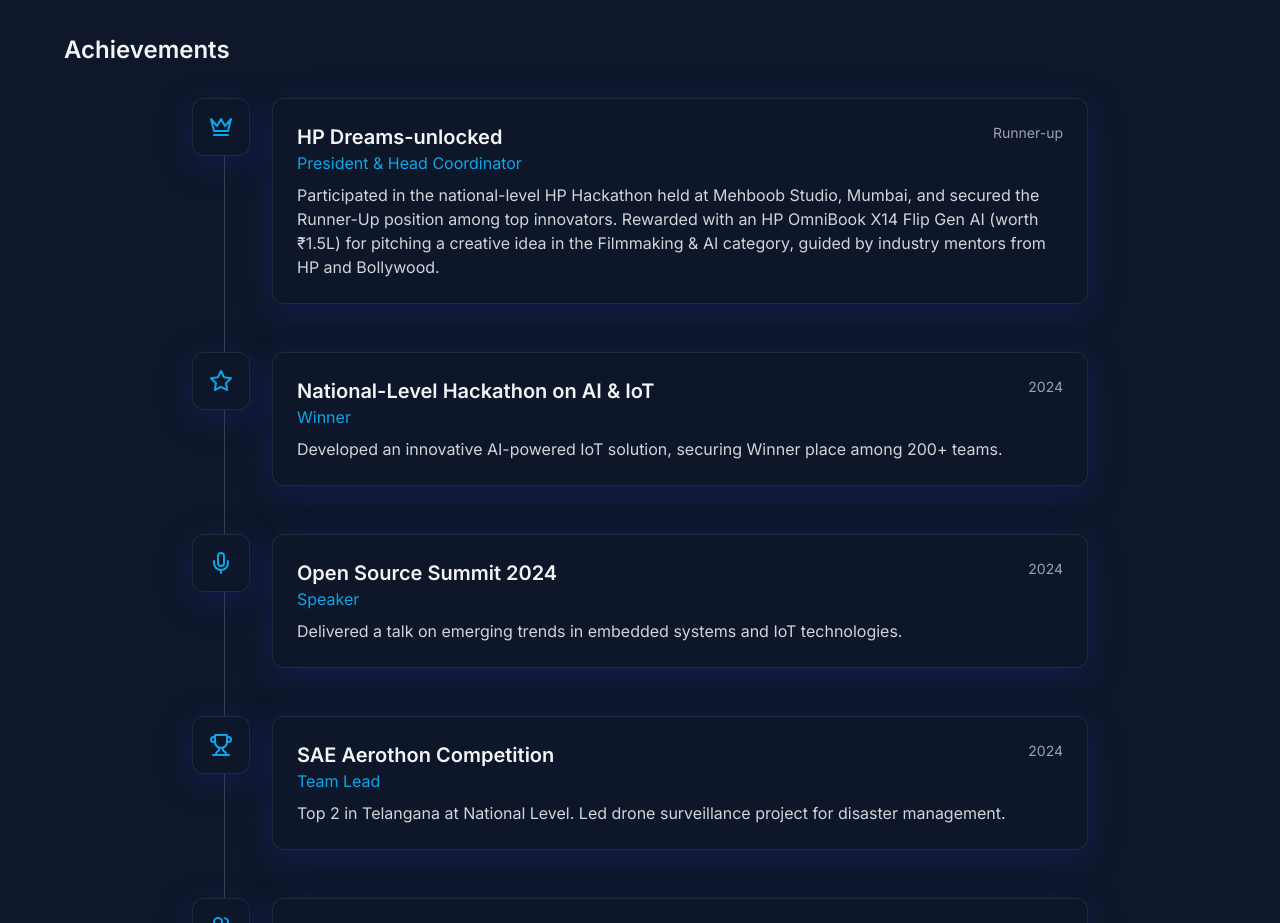
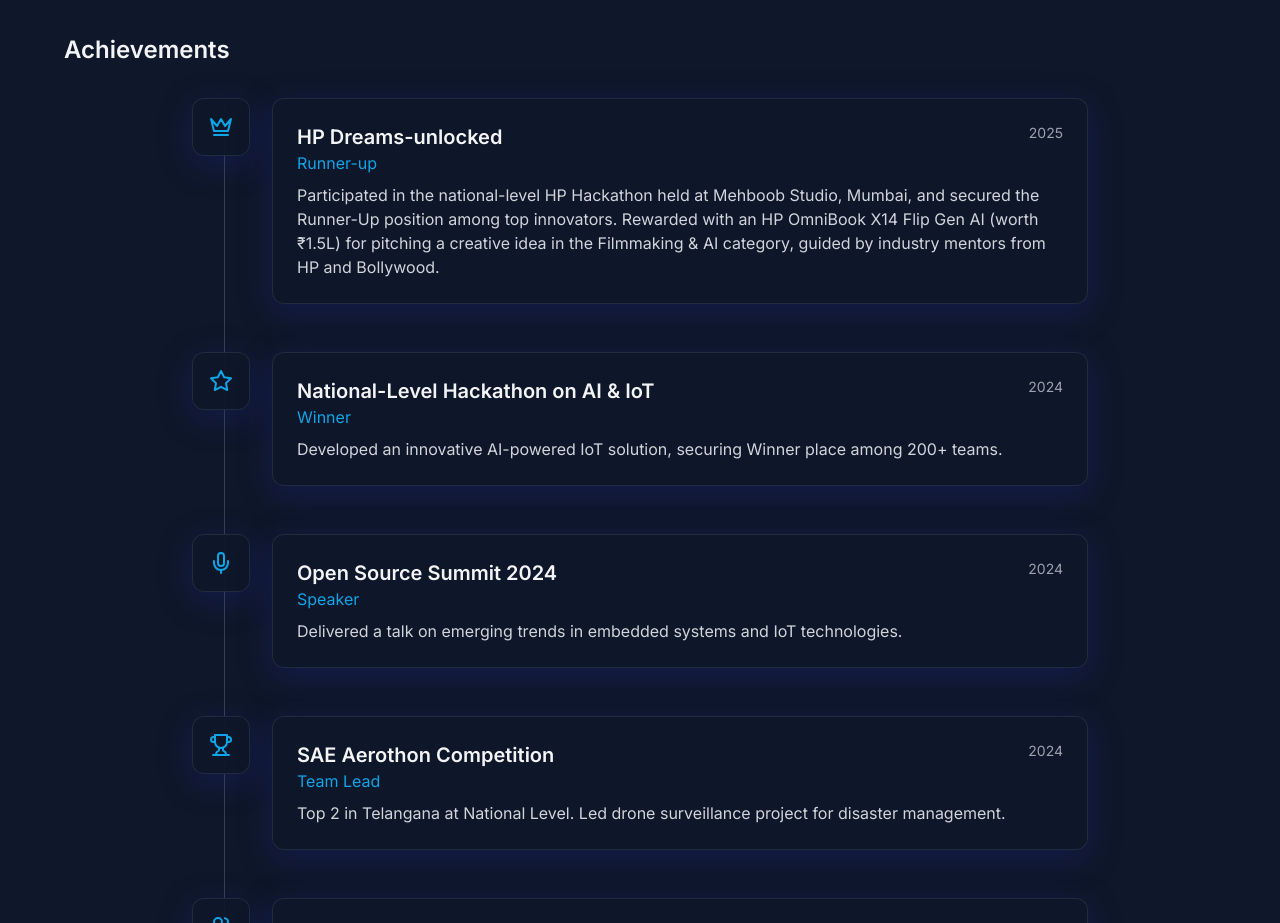
Before and after one commit to Rohit009s/rohit-Portfolio, a React (Vite) app: page / in a window 1280 px wide. Shown: the part 6020-6943 px from the top of the page. Built offline with nearby package versions, Linux system fonts and the light colour scheme.

Commit message:
Update experience section with internships and achievements

```diff
--- a/src/components/Experience.tsx
+++ b/src/components/Experience.tsx
@@ -31,8 +31,8 @@ const Experience = () => {
   const achievements = [
     {
       title: "HP Dreams-unlocked",
-      role: "President & Head Coordinator",
-      date: "Runner-up",
+      role:"Runner-up",
+      date: "2025",
       description: "Participated in the national-level HP Hackathon held at Mehboob Studio, Mumbai, and secured the Runner-Up position among top innovators. Rewarded with an HP OmniBook X14 Flip Gen AI (worth ₹1.5L) for pitching a creative idea in the Filmmaking & AI category, guided by industry mentors from HP and Bollywood.",
       icon: <Crown className="w-6 h-6 text-primary" />
     },
```
